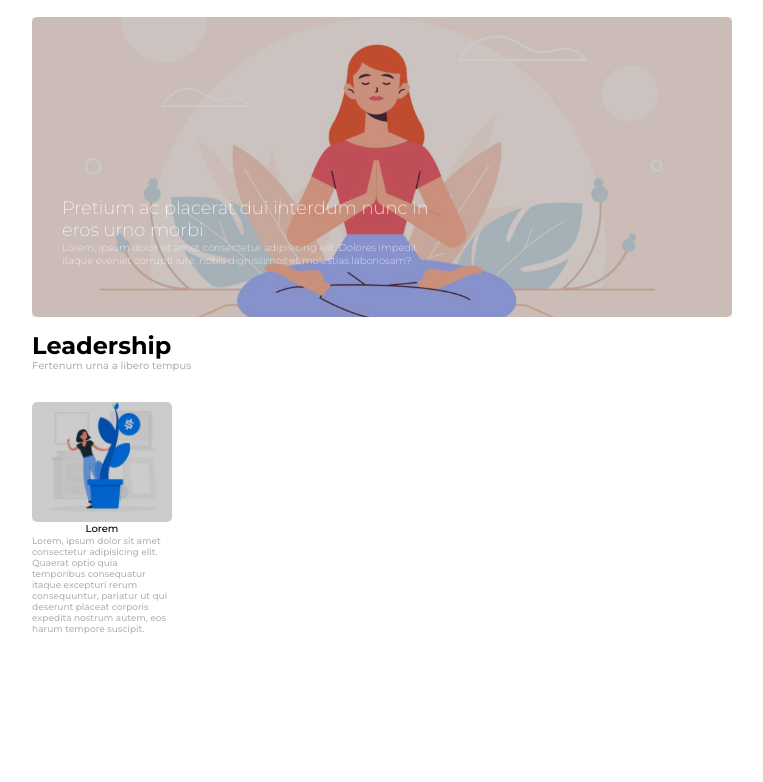
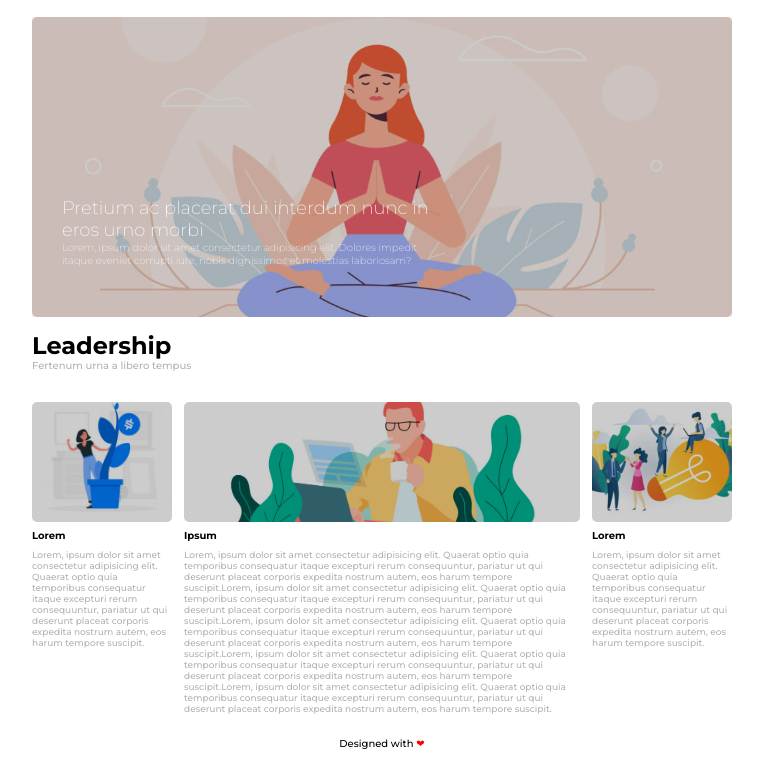
Before and after one commit to DonCode86/htmlcss-wp, a plain HTML site: page index.html in a window 1280 px wide. Shown: the part 106-888 px from the top of the page, without its empty margins (258-1021 px from the left). Drawn offline with Linux system fonts and the light colour scheme.

Commit message:
migliorie

```diff
--- a/index.html
+++ b/index.html
@@ -62,19 +62,45 @@
             <div class="left-col">
                 <div class="img-left">
                     <div class="bg-black"></div>
-                    <h4>Lorem</h4>
+                    <h3>Lorem</h3>
                     <article>Lorem, ipsum dolor sit amet consectetur adipisicing elit. Quaerat optio quia temporibus consequatur itaque excepturi rerum consequuntur, pariatur ut qui deserunt placeat corporis expedita nostrum autem, eos harum tempore suscipit.</article>
                 </div>
             </div>
-            <div class="middle-col"></div>
-            <div class="right-col"></div>
+            <div class="middle-col">
+                <div class="img-middle">
+                    <div class="bg-black"></div>
+                    <h3>Ipsum</h3>
+                    <article>Lorem, ipsum dolor sit amet consectetur adipisicing elit. Quaerat optio quia temporibus consequatur itaque
+                        excepturi rerum consequuntur, pariatur ut qui deserunt placeat corporis expedita nostrum autem, eos harum
+                        tempore suscipit.Lorem, ipsum dolor sit amet consectetur adipisicing elit. Quaerat optio quia temporibus consequatur itaque
+                        excepturi rerum consequuntur, pariatur ut qui deserunt placeat corporis expedita nostrum autem, eos harum
+                        tempore suscipit.Lorem, ipsum dolor sit amet consectetur adipisicing elit. Quaerat optio quia temporibus consequatur itaque
+                        excepturi rerum consequuntur, pariatur ut qui deserunt placeat corporis expedita nostrum autem, eos harum
+                        tempore suscipit.Lorem, ipsum dolor sit amet consectetur adipisicing elit. Quaerat optio quia temporibus consequatur itaque
+                        excepturi rerum consequuntur, pariatur ut qui deserunt placeat corporis expedita nostrum autem, eos harum
+                        tempore suscipit.Lorem, ipsum dolor sit amet consectetur adipisicing elit. Quaerat optio quia temporibus consequatur itaque
+                        excepturi rerum consequuntur, pariatur ut qui deserunt placeat corporis expedita nostrum autem, eos harum
+                        tempore suscipit.</article>
+                </div>
+            </div>
+            <div class="right-col">
+                <div class="img-right">
+                    <div class="bg-black"></div>
+                    <h3>Lorem</h3>
+                    <article>Lorem, ipsum dolor sit amet consectetur adipisicing elit. Quaerat optio quia temporibus consequatur itaque
+                        excepturi rerum consequuntur, pariatur ut qui deserunt placeat corporis expedita nostrum autem, eos harum
+                        tempore suscipit.</article>
+                </div>
+            </div>
         </section>
         <!-- /seconda sezione -->
         </main>
         <!-- /corpo pagina con float -->
         <!-- pie di pagina -->
         <footer>
-        <div class="row-down-columns"></div>
+        <div class="row-down-columns">
+            <h4> Designed with <span class="heart">&#10084;</span> </h4>
+        </div>
         </footer>
         <!-- /pie di pagina -->
     </div>
```
